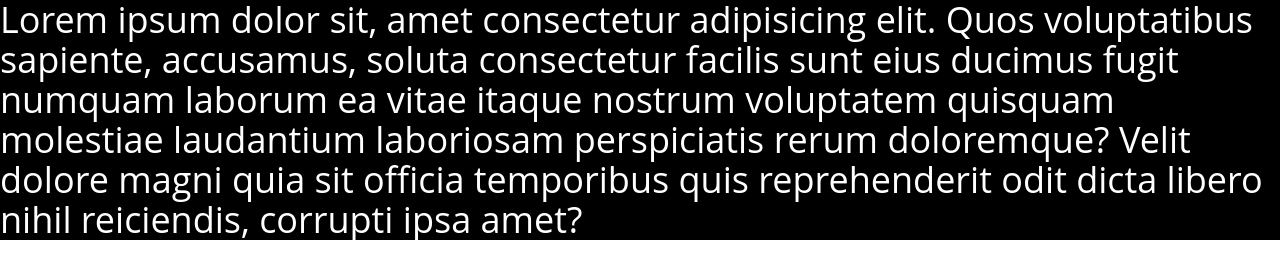
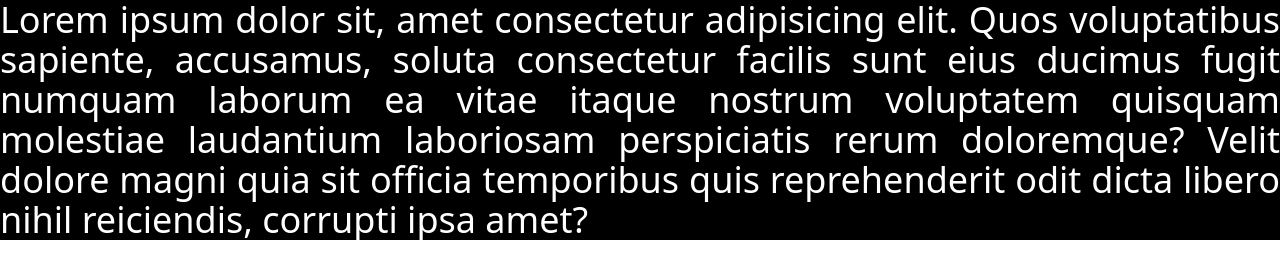
Before and after one commit to MKrisnandaVS/cobacoba, a website: page src/index.html in a window 1280 px wide. Drawn offline with Linux system fonts and the light colour scheme.

Commit message:
bismillah

```diff
--- a/src/index.html
+++ b/src/index.html
@@ -9,7 +9,8 @@
 </head>
 
 <body>
-  <h1 class="bg-black text-white text-4xl">Lorem ipsum dolor sit, amet consectetur adipisicing elit. Quos voluptatibus
+  <h1 class="bg-black text-white text-4xl text-justify">Lorem ipsum dolor sit, amet consectetur adipisicing elit. Quos
+    voluptatibus
     sapiente, accusamus, soluta consectetur facilis sunt eius ducimus fugit numquam laborum ea vitae itaque nostrum
     voluptatem quisquam molestiae laudantium laboriosam perspiciatis rerum doloremque? Velit dolore magni quia sit
     officia temporibus quis reprehenderit odit dicta libero nihil reiciendis, corrupti ipsa amet?</h1>
```
Also changed, not shown: src/dist/output.css.
